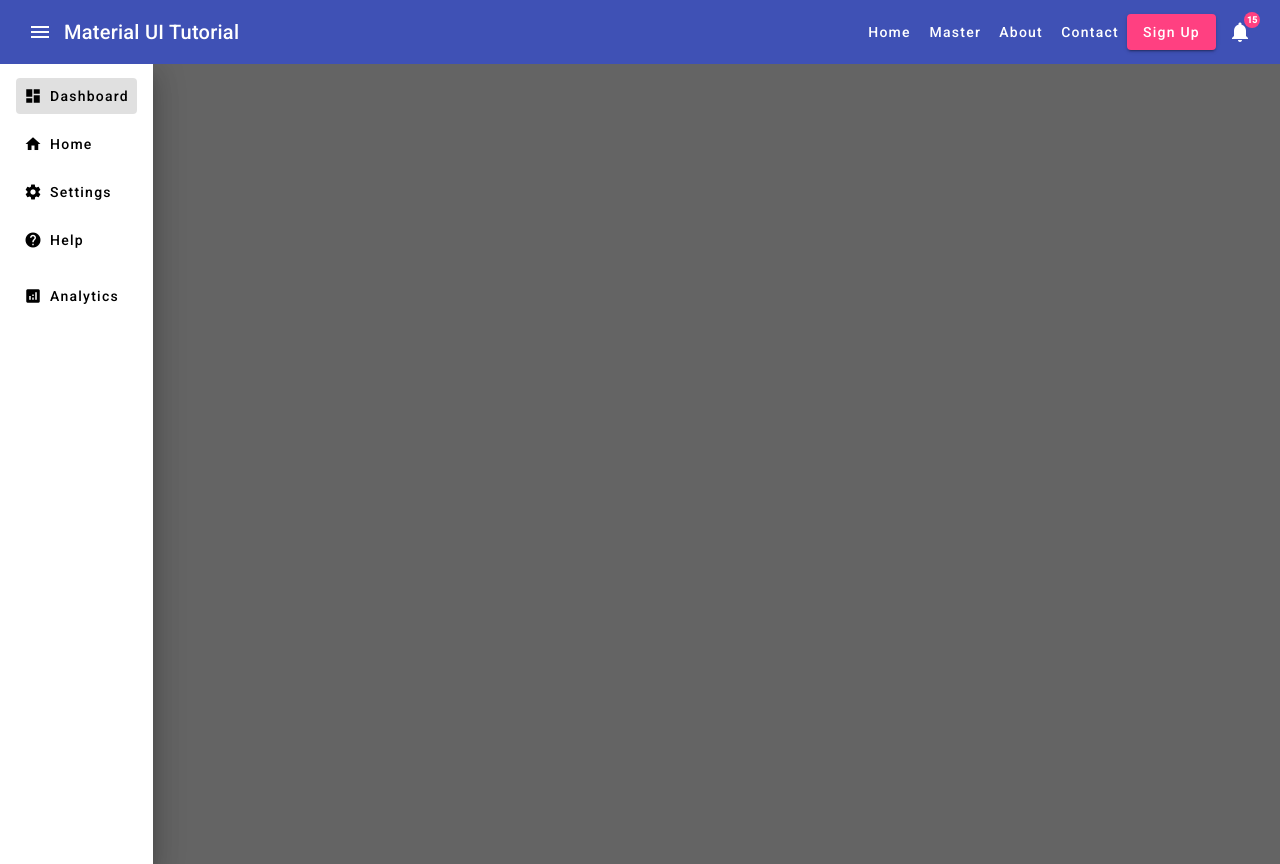
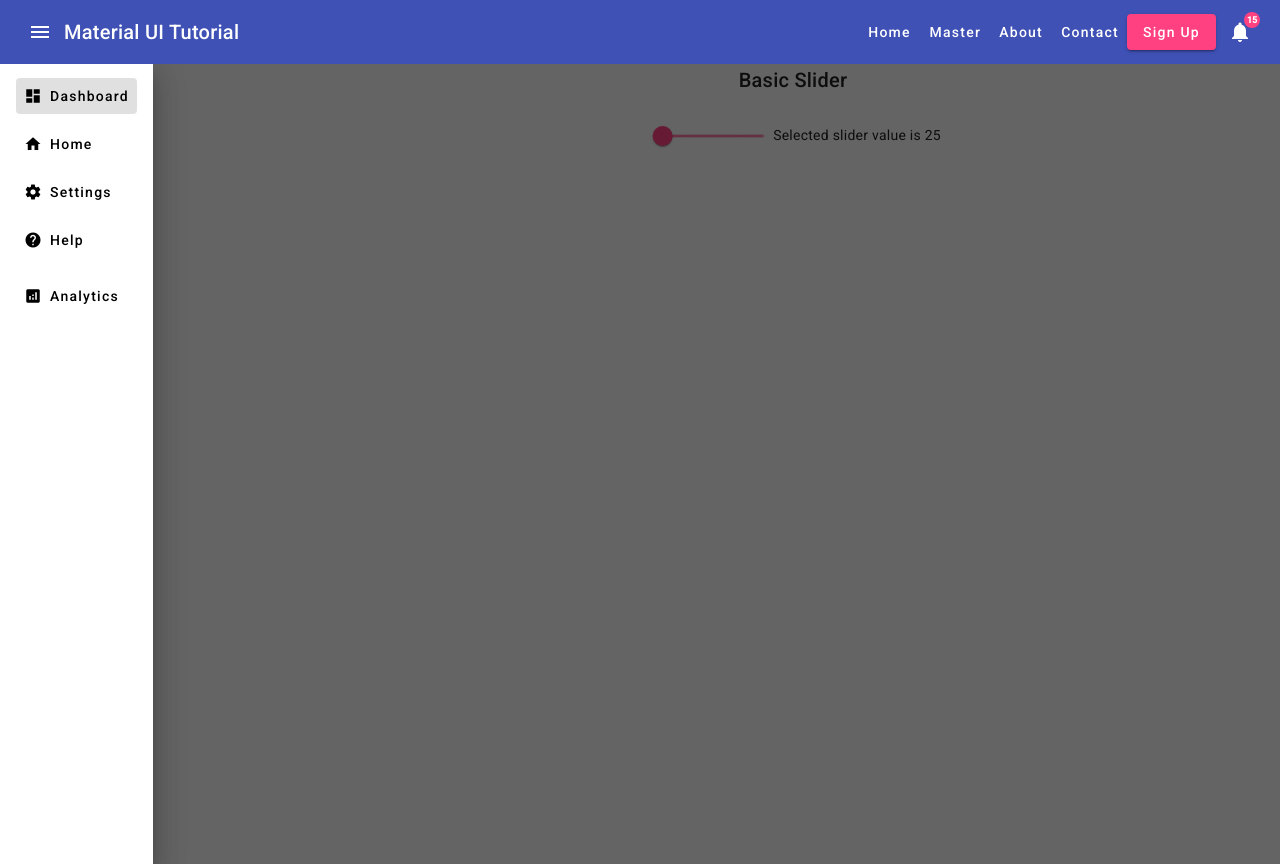
Before and after one commit to njugunaemilly/Material-Angular, an Angular app: page /slider in a window 1280 px wide. Before the commit this address led to /. Built offline with nearby package versions, Linux system fonts and the light colour scheme.

Commit message:
Create slider component, template  and routing

```diff
--- a/src/Material.Modules.ts
+++ b/src/Material.Modules.ts
@@ -6,7 +6,9 @@ import { MatButtonModule } from "@angular/material/button";
 import { MatBadgeModule} from "@angular/material/badge"
 import { MatSidenavModule } from "@angular/material/sidenav"
 import { MatListModule } from "@angular/material/list";
-import { MatCardModule } from "@angular/material/card"
+import { MatCardModule } from "@angular/material/card";
+import { MatSliderModule } from "@angular/material/slider"
+
 
 
 @NgModule({
@@ -19,6 +21,7 @@ import { MatCardModule } from "@angular/material/card"
         MatSidenavModule,
         MatListModule,
         MatCardModule,
+        MatSliderModule,
     ]
 })
 export class MaterialModules{}
--- a/src/app/app-routing.module.ts
+++ b/src/app/app-routing.module.ts
@@ -3,11 +3,14 @@ import { RouterModule, Routes } from '@angular/router';
 import { MenubarComponent } from './components/menubar/menubar.component';
 import { HomeComponent } from './components/home/home.component';
 import { CardComponent } from './components/card/card.component';
+import { SliderComponent } from './components/slider/slider.component';
 
 const routes: Routes = [
   // {path: '', component: MenubarComponent},
   {path:'', component: HomeComponent},
-  {path: 'card', component: CardComponent}
+  {path: 'card', component: CardComponent},
+  {path: 'slider', component: SliderComponent}
+
 ];
 
 @NgModule({
--- /dev/null
+++ b/src/app/components/slider/slider.component.html
@@ -0,0 +1,6 @@
+<h2>Basic Slider</h2>
+<mat-slider min="20" max="100" color="accent" discrete="true" showTickMarks="true">
+    <input matSliderThumb [(ngModel)]="selectedvalue" >
+</mat-slider>
+
+<label>Selected slider value is {{selectedvalue}}</label>
--- /dev/null
+++ b/src/app/components/slider/slider.component.scss
@@ -0,0 +1,3 @@
+.mat-slider{
+    width: 400px;
+}
--- /dev/null
+++ b/src/app/components/slider/slider.component.ts
@@ -0,0 +1,11 @@
+import { Component } from '@angular/core';
+
+@Component({
+  selector: 'app-slider',
+  templateUrl: './slider.component.html',
+  styleUrl: './slider.component.scss'
+})
+export class SliderComponent {
+  selectedvalue=25;
+
+}
```
Also changed, not shown: src/app/app.module.ts (+7 -2 lines), 1 other file (tests, documents, lock files or other folders).
